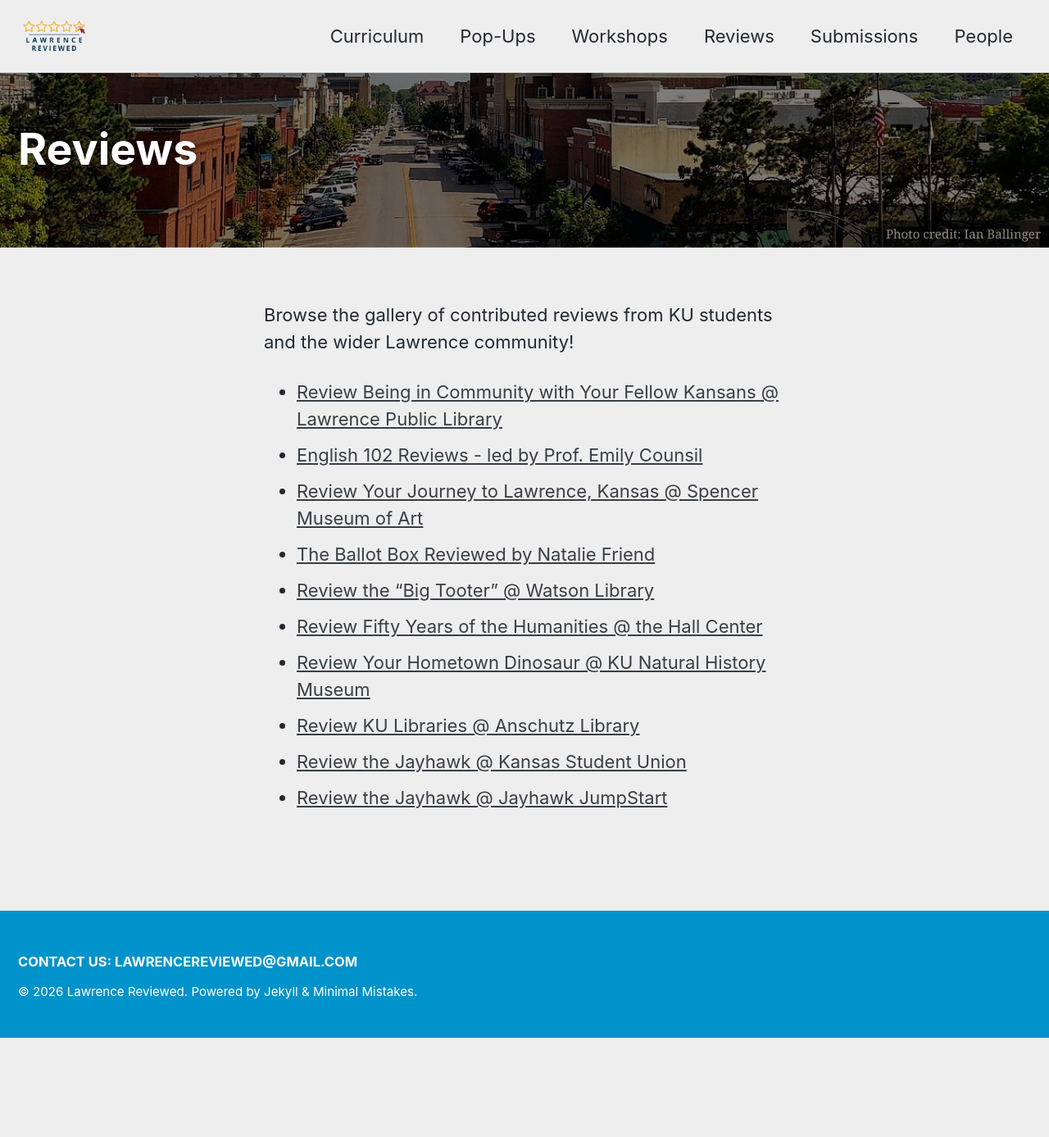
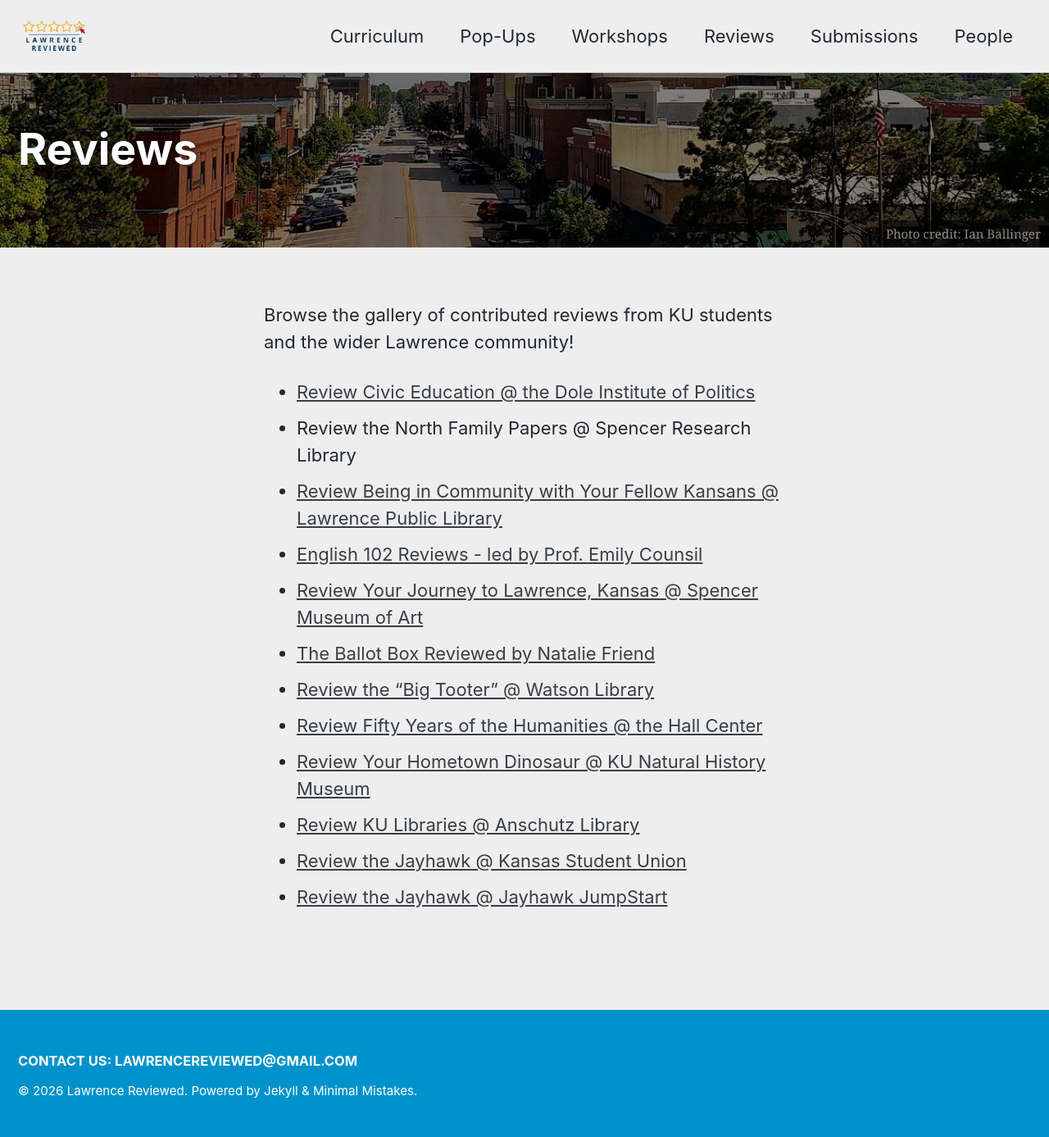
Before and after one commit to idrhku/lawrence-reviewed, a Jekyll site: the page built from _pages/reviews.md, in a window 1280 px wide. Shown: the whole page at 82% size. Built offline with Jekyll 4.4.1, drawn with Linux system fonts in a browser that asks for light colours; cached includes are drawn as plain includes; before the commit the page ends 1266 px from its top, so only the background shows below that.

Commit message:
Add review link for North Family Papers

```diff
--- a/_pages/reviews.md
+++ b/_pages/reviews.md
@@ -15,6 +15,8 @@
 
 Browse the gallery of contributed reviews from KU students and the wider Lawrence community!
 
+- [Review Civic Education @ the Dole Institute of Politics](/dole)
+- Review the North Family Papers @ Spencer Research Library
 - [Review Being in Community with Your Fellow Kansans @ Lawrence Public Library](/lpl)
 - [English 102 Reviews - led by Prof. Emily Counsil](/engl-102)
 - [Review Your Journey to Lawrence, Kansas @ Spencer Museum of Art](/spencer-journey)
```
